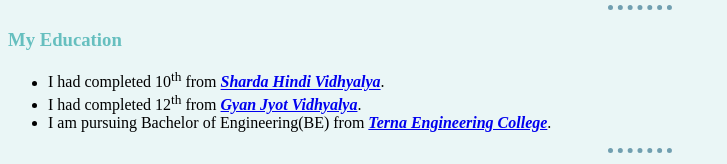
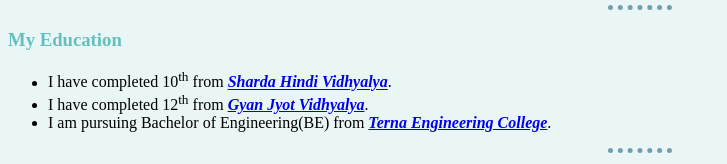
Before and after one commit to saurabhjaiswal2000/Saurabh.github.io, a plain HTML site: page index.html in a window 1280 px wide. Shown: the part 206-370 px from the top of the page, without its empty margins (0-727 px from the left). Drawn offline with Linux system fonts and the light colour scheme.

Commit message:
Update index.html

```diff
--- a/index.html
+++ b/index.html
@@ -20,8 +20,8 @@
     <h3> My Education</h3>
     <p>
     <ul>
-      <li>I had completed 10<sup>th</sup> from <strong><em><a href="https://helloparent.in/schools/Surat/preschools-in-Parvat-Patiya/Sharda-Vidhyalaya-Parvat-Patiya-5b9226eeb3f39b2208e3174e">Sharda Hindi Vidhyalya</a></em></strong>.</li>
-      <li>I had completed 12<sup>th</sup> from <strong><em><a href="http://gyanjyotvidyalaya.org/">Gyan Jyot Vidhyalya</a></em></strong>.</li>
+      <li>I have completed 10<sup>th</sup> from <strong><em><a href="https://helloparent.in/schools/Surat/preschools-in-Parvat-Patiya/Sharda-Vidhyalaya-Parvat-Patiya-5b9226eeb3f39b2208e3174e">Sharda Hindi Vidhyalya</a></em></strong>.</li>
+      <li>I have completed 12<sup>th</sup> from <strong><em><a href="http://gyanjyotvidyalaya.org/">Gyan Jyot Vidhyalya</a></em></strong>.</li>
       <li>I am pursuing Bachelor of Engineering(BE) from <strong><em><a href="https://ternaengg.ac.in/">Terna Engineering College</a></em></strong>.</li>
     </ul>
     </p>
```
